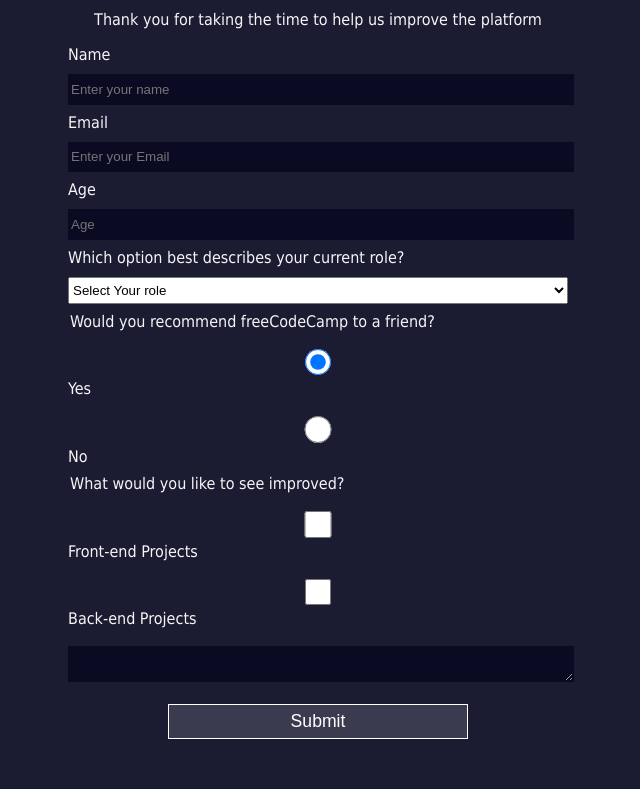
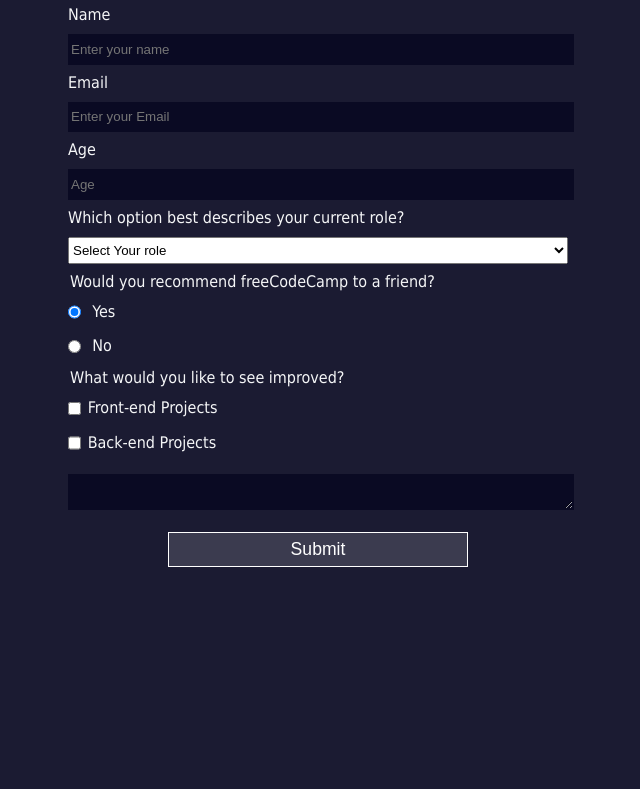
Before and after one commit to bikuu/FreeCodeCourses, a plain HTML site: page Responsive-Web-Design/survey project/index.html in a window 1280 px wide. Shown: the part 92-881 px from the top of the page, without its empty margins (322-962 px from the left). After the commit the page ends 816 px from the top, so only its background shows below. Drawn offline with Linux system fonts and the light colour scheme; files that its build step writes are made by us from their sources.

Commit message:
Finish survey project

```diff
--- a/Responsive-Web-Design/lesson4/styles.css
+++ b/Responsive-Web-Design/lesson4/styles.css
@@ -1,83 +1,3 @@
-body {
-    width: 100%;
-    height: 100vh;
-    margin: 0;
-    background-color: #1b1b32;
-    color: #f5f6f7;
-    font-family: Tahoma;
-    font-size: 16px;
-  }
-
-  h1, p {
-    margin: 1em auto;
-    text-align: center;
-  }
-
-  form {
-    width: 60vw;
-    max-width: 500px;
-    min-width: 300px;
-    margin: 0 auto;
-    padding-bottom: 2em;
-  }
-
-  fieldset {
-    border: none;
-    padding: 2rem 0;
-    border-bottom: 3px solid #3b3b4f;
-  }
-
-  fieldset:last-of-type {
-    border-bottom: none;
-  }
-
-  label {
-    display: block;
-    margin: 0.5rem 0;
-  }
-
-  input,
-  textarea,
-  select {
-    margin: 10px 0 0 0;
-    width: 100%;
-    min-height: 2em;
-  }
-
-  input, textarea {
-    background-color: #0a0a23;
-    border: 1px solid #0a0a23;
-    color: #ffffff;
-  }
-
-  .inline {
-    width: unset;
-    margin: 0 0.5em 0 0;
-    vertical-align: middle;
-  }
-
-  input[type="submit"] {
-    display: block;
-    width: 60%;
-    margin: 1em auto;
-    height: 2em;
-    font-size: 1.1rem;
-    background-color: #3b3b4f;
-    border-color: white;
-    min-width: 300px;
-  }
-
-  input[type="file"] {
-    padding: 1px 2px;
-  }
-
-  .inline{
-    display: inline;
-  }
-
-  a{
-    color:#dfdfe2
-  }
 body {
   width: 100%;
   height: 100vh;
@@ -88,7 +8,8 @@
   font-size: 16px;
 }
 
-h1, p {
+h1,
+p {
   margin: 1em auto;
   text-align: center;
 }
@@ -124,13 +45,16 @@
   min-height: 2em;
 }
 
-input, textarea {
+input,
+textarea {
   background-color: #0a0a23;
   border: 1px solid #0a0a23;
   color: #ffffff;
 }
 
 .inline {
+  display: inline;
+
   width: unset;
   margin: 0 0.5em 0 0;
   vertical-align: middle;
@@ -151,10 +75,6 @@
   padding: 1px 2px;
 }
 
-.inline{
-  display: inline;
+a {
+  color: #dfdfe2;
 }
-
-a{
-  color:#dfdfe2
-}
--- a/Responsive-Web-Design/survey project/index.html
+++ b/Responsive-Web-Design/survey project/index.html
@@ -12,10 +12,13 @@
       Thank you for taking the time to help us improve the platform
     </p>
     <form id="survey-form">
+      <div class="">
         <label id="name-label"
           >Name
           <input id="name" type="text" placeholder="Enter your name" required />
         </label>
+      </div>
+      <div class="">
         <label id="email-label"
           >Email
           <input
@@ -25,10 +28,14 @@
             required
           />
         </label>
+      </div>
+      <div class="">
         <label id="number-label"
           >Age
           <input id="number" type="number" min="2" max="5" placeholder="Age" />
         </label>
+      </div>
+      <div class="">
         <label>
           Which option best describes your current role?
           <select id="dropdown">
@@ -37,17 +44,36 @@
             <option value="2">2</option>
           </select>
         </label>
+      </div>
+      <div class="">
         <legend>Would you recommend freeCodeCamp to a friend?</legend>
         <label for="yes"
-        ><input type="radio" name="recommend" id="yes" value="yes" checked />
+          ><input
+            class="inline"
+            type="radio"
+            name="recommend"
+            id="yes"
+            value="yes"
+            checked
+          />
           Yes</label
         >
         <label for="no"
-        ><input type="radio" name="recommend" id="no" value="no" /> No</label
+          ><input
+            class="inline"
+            type="radio"
+            name="recommend"
+            id="no"
+            value="no"
+          />
+          No</label
         >
+      </div>
+      <div class="">
         <legend>What would you like to see improved?</legend>
         <label
           ><input
+            class="inline"
             type="checkbox"
             name="prefer"
             value="front-end projects"
@@ -55,11 +81,13 @@
         >
         <label
           ><input
+            class="inline"
             type="checkbox"
             name="prefer"
             value="back-end projects"
           />Back-end Projects</label
         >
+      </div>
       <textarea placeholder="Enter Your Comment Here"> </textarea>
       <input type="submit" id="submit" value="Submit" />
     </form>
--- /dev/null
+++ b/Responsive-Web-Design/survey project/styles.css
@@ -0,0 +1,60 @@
+body {
+    width: 100%;
+    height: 100vh;
+    margin: 0;
+    background-color: #1b1b32;
+    color: #f5f6f7;
+    font-family: Tahoma;
+    font-size: 16px;
+  }
+
+  h1, p {
+    margin: 0.5em auto;
+    text-align: center;
+  }
+
+  form {
+    width: 60vw;
+    max-width: 500px;
+    min-width: 300px;
+    margin: 0 auto;
+    padding-bottom: 2em;
+  }
+
+
+  label {
+    display: block;
+    margin: 0.5rem 0;
+
+  }
+
+  input,
+  textarea,
+  select {
+    margin: 10px 0 0 0;
+    width: 100%;
+    min-height: 2em;
+  }
+
+  input, textarea {
+    background-color: #0a0a23;
+    border: 1px solid #0a0a23;
+    color: #ffffff;
+  }
+  .inline {
+    display: inline;
+    width: unset;
+    margin: 0 0.5em 0 0;
+    vertical-align: middle;
+  }
+  input[type="submit"] {
+    display: block;
+    width: 60%;
+    margin: 1em auto;
+    height: 2em;
+    font-size: 1.1rem;
+    background-color: #3b3b4f;
+    border-color: white;
+    min-width: 300px;
+    cursor: pointer;
+  }
```
Lines whose indentation alone changed are shown as unchanged.
